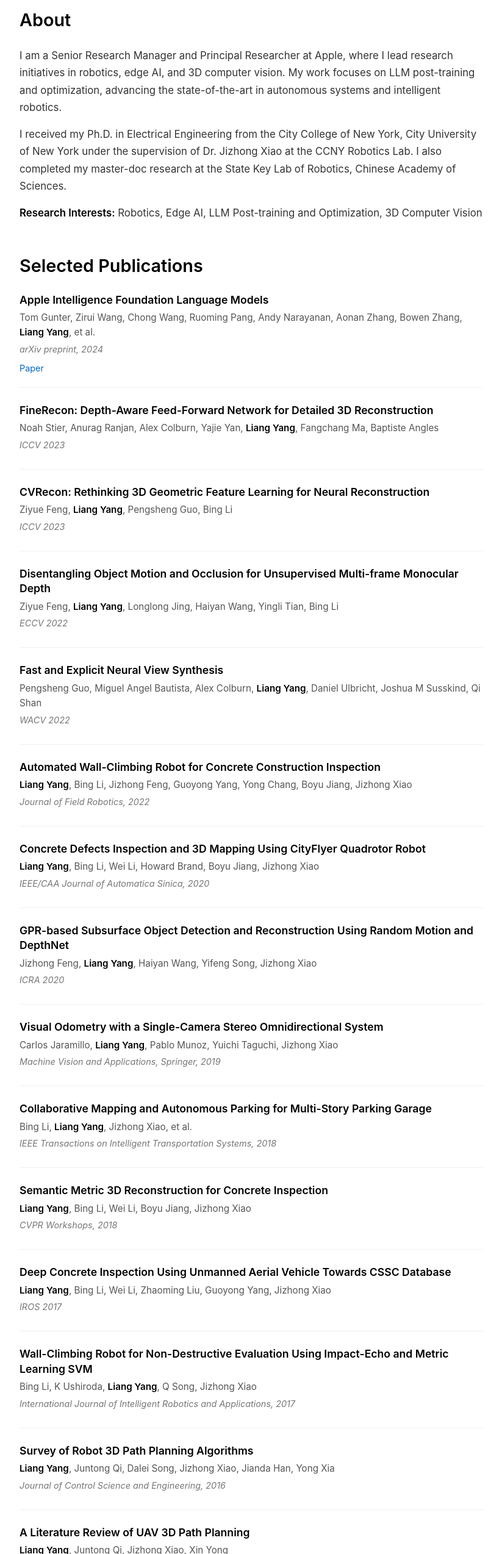
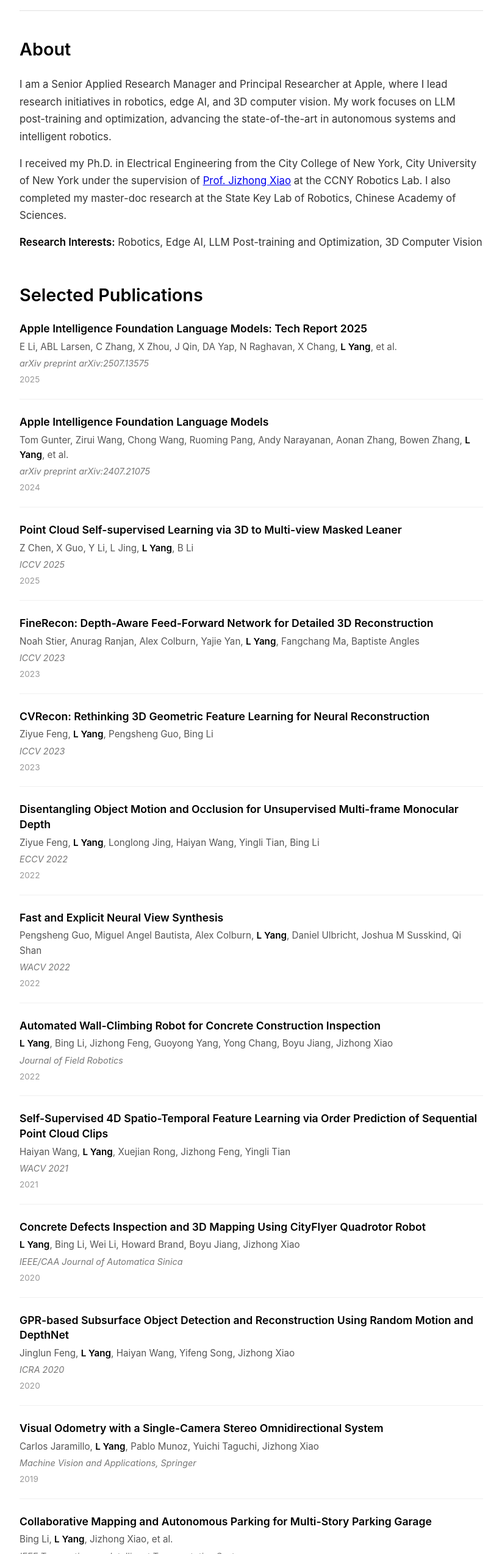
Before and after one commit to EricLYang/ericlyang.github.io, a plain HTML site: page index.html in a window 1280 px wide. Shown: the part 252-2800 px from the top of the page at 61% size, without its empty margins (228-1051 px from the left). Drawn offline with Linux system fonts and the light colour scheme.

Commit message:
Add portrait, reorder publications by year, add 2024 and 2021 papers, fix Prof. Xiao link

```diff
--- a/index.html
+++ b/index.html
@@ -9,8 +9,13 @@
 <body>
     <div class="container">
         <header>
-            <h1>Liang (Eric) Yang</h1>
-            <p class="subtitle">Senior Research Manager and Principal Researcher at Apple</p>
+            <div class="header-content">
+                <img src="portrait.jpg" alt="Liang (Eric) Yang" class="portrait">
+                <div class="header-text">
+                    <h1>Liang (Eric) Yang</h1>
+                    <p class="subtitle">Senior Research Manager and Principal Researcher at Apple</p>
+                </div>
+            </div>
             <div class="links">
                 <a href="mailto:chiyangliang@gmail.com">Email</a> /
                 <a href="https://scholar.google.com/citations?user=jV_fdF0AAAAJ&hl=en" target="_blank">Google Scholar</a> /
@@ -22,12 +27,12 @@
         <section class="about">
             <h2>About</h2>
             <p>
-                I am a Senior Research Manager and Principal Researcher at Apple, where I lead research initiatives in robotics, edge AI, and 3D computer vision.
+                I am a Senior Applied Research Manager and Principal Researcher at Apple, where I lead research initiatives in robotics, edge AI, and 3D computer vision.
                 My work focuses on LLM post-training and optimization, advancing the state-of-the-art in autonomous systems and intelligent robotics.
             </p>
             <p>
                 I received my Ph.D. in Electrical Engineering from the City College of New York, City University of New York under the supervision of
-                Dr. Jizhong Xiao at the CCNY Robotics Lab. I also completed my master-doc research at the State Key Lab of Robotics, Chinese Academy of Sciences.
+                <a href="https://ccny-ros-pkg.github.io/prof/jxiao.html" target="_blank">Prof. Jizhong Xiao</a> at the CCNY Robotics Lab. I also completed my master-doc research at the State Key Lab of Robotics, Chinese Academy of Sciences.
             </p>
             <p>
                 <strong>Research Interests:</strong> Robotics, Edge AI, LLM Post-training and Optimization, 3D Computer Vision
@@ -38,96 +43,165 @@
             <h2>Selected Publications</h2>
 
             <div class="pub-item">
+                <div class="pub-title">Apple Intelligence Foundation Language Models: Tech Report 2025</div>
+                <div class="pub-authors">E Li, ABL Larsen, C Zhang, X Zhou, J Qin, DA Yap, N Raghavan, X Chang, <strong>L Yang</strong>, et al.</div>
+                <div class="pub-venue">arXiv preprint arXiv:2507.13575</div>
+                <div class="pub-meta">
+                                        <span class="pub-year">2025</span>
+                </div>
+            </div>
+
+            <div class="pub-item">
                 <div class="pub-title">Apple Intelligence Foundation Language Models</div>
-                <div class="pub-authors">Tom Gunter, Zirui Wang, Chong Wang, Ruoming Pang, Andy Narayanan, Aonan Zhang, Bowen Zhang, <strong>Liang Yang</strong>, et al.</div>
-                <div class="pub-venue">arXiv preprint, 2024</div>
-                <div class="pub-links">
-                    <a href="https://arxiv.org/abs/2407.21075" target="_blank">Paper</a>
+                <div class="pub-authors">Tom Gunter, Zirui Wang, Chong Wang, Ruoming Pang, Andy Narayanan, Aonan Zhang, Bowen Zhang, <strong>L Yang</strong>, et al.</div>
+                <div class="pub-venue">arXiv preprint arXiv:2407.21075</div>
+                <div class="pub-meta">
+                    <span class="pub-year">2024</span>
+                </div>
+            </div>
+
+            <div class="pub-item">
+                <div class="pub-title">Point Cloud Self-supervised Learning via 3D to Multi-view Masked Leaner</div>
+                <div class="pub-authors">Z Chen, X Guo, Y Li, L Jing, <strong>L Yang</strong>, B Li</div>
+                <div class="pub-venue">ICCV 2025</div>
+                <div class="pub-meta">
+                    <span class="pub-year">2025</span>
                 </div>
             </div>
 
             <div class="pub-item">
                 <div class="pub-title">FineRecon: Depth-Aware Feed-Forward Network for Detailed 3D Reconstruction</div>
-                <div class="pub-authors">Noah Stier, Anurag Ranjan, Alex Colburn, Yajie Yan, <strong>Liang Yang</strong>, Fangchang Ma, Baptiste Angles</div>
+                <div class="pub-authors">Noah Stier, Anurag Ranjan, Alex Colburn, Yajie Yan, <strong>L Yang</strong>, Fangchang Ma, Baptiste Angles</div>
                 <div class="pub-venue">ICCV 2023</div>
+                <div class="pub-meta">
+                    <span class="pub-year">2023</span>
+                </div>
             </div>
 
             <div class="pub-item">
                 <div class="pub-title">CVRecon: Rethinking 3D Geometric Feature Learning for Neural Reconstruction</div>
-                <div class="pub-authors">Ziyue Feng, <strong>Liang Yang</strong>, Pengsheng Guo, Bing Li</div>
+                <div class="pub-authors">Ziyue Feng, <strong>L Yang</strong>, Pengsheng Guo, Bing Li</div>
                 <div class="pub-venue">ICCV 2023</div>
+                <div class="pub-meta">
+                    <span class="pub-year">2023</span>
+                </div>
             </div>
 
             <div class="pub-item">
                 <div class="pub-title">Disentangling Object Motion and Occlusion for Unsupervised Multi-frame Monocular Depth</div>
-                <div class="pub-authors">Ziyue Feng, <strong>Liang Yang</strong>, Longlong Jing, Haiyan Wang, Yingli Tian, Bing Li</div>
+                <div class="pub-authors">Ziyue Feng, <strong>L Yang</strong>, Longlong Jing, Haiyan Wang, Yingli Tian, Bing Li</div>
                 <div class="pub-venue">ECCV 2022</div>
+                <div class="pub-meta">
+                    <span class="pub-year">2022</span>
+                </div>
             </div>
 
             <div class="pub-item">
                 <div class="pub-title">Fast and Explicit Neural View Synthesis</div>
-                <div class="pub-authors">Pengsheng Guo, Miguel Angel Bautista, Alex Colburn, <strong>Liang Yang</strong>, Daniel Ulbricht, Joshua M Susskind, Qi Shan</div>
+                <div class="pub-authors">Pengsheng Guo, Miguel Angel Bautista, Alex Colburn, <strong>L Yang</strong>, Daniel Ulbricht, Joshua M Susskind, Qi Shan</div>
                 <div class="pub-venue">WACV 2022</div>
+                <div class="pub-meta">
+                    <span class="pub-year">2022</span>
+                </div>
             </div>
 
             <div class="pub-item">
                 <div class="pub-title">Automated Wall-Climbing Robot for Concrete Construction Inspection</div>
-                <div class="pub-authors"><strong>Liang Yang</strong>, Bing Li, Jizhong Feng, Guoyong Yang, Yong Chang, Boyu Jiang, Jizhong Xiao</div>
-                <div class="pub-venue">Journal of Field Robotics, 2022</div>
+                <div class="pub-authors"><strong>L Yang</strong>, Bing Li, Jizhong Feng, Guoyong Yang, Yong Chang, Boyu Jiang, Jizhong Xiao</div>
+                <div class="pub-venue">Journal of Field Robotics</div>
+                <div class="pub-meta">
+                    <span class="pub-year">2022</span>
+                </div>
+            </div>
+
+            <div class="pub-item">
+                <div class="pub-title">Self-Supervised 4D Spatio-Temporal Feature Learning via Order Prediction of Sequential Point Cloud Clips</div>
+                <div class="pub-authors">Haiyan Wang, <strong>L Yang</strong>, Xuejian Rong, Jizhong Feng, Yingli Tian</div>
+                <div class="pub-venue">WACV 2021</div>
+                <div class="pub-meta">
+                    <span class="pub-year">2021</span>
+                </div>
             </div>
 
             <div class="pub-item">
                 <div class="pub-title">Concrete Defects Inspection and 3D Mapping Using CityFlyer Quadrotor Robot</div>
-                <div class="pub-authors"><strong>Liang Yang</strong>, Bing Li, Wei Li, Howard Brand, Boyu Jiang, Jizhong Xiao</div>
-                <div class="pub-venue">IEEE/CAA Journal of Automatica Sinica, 2020</div>
+                <div class="pub-authors"><strong>L Yang</strong>, Bing Li, Wei Li, Howard Brand, Boyu Jiang, Jizhong Xiao</div>
+                <div class="pub-venue">IEEE/CAA Journal of Automatica Sinica</div>
+                <div class="pub-meta">
+                                        <span class="pub-year">2020</span>
+                </div>
             </div>
 
             <div class="pub-item">
                 <div class="pub-title">GPR-based Subsurface Object Detection and Reconstruction Using Random Motion and DepthNet</div>
-                <div class="pub-authors">Jizhong Feng, <strong>Liang Yang</strong>, Haiyan Wang, Yifeng Song, Jizhong Xiao</div>
+                <div class="pub-authors">Jinglun Feng, <strong>L Yang</strong>, Haiyan Wang, Yifeng Song, Jizhong Xiao</div>
                 <div class="pub-venue">ICRA 2020</div>
+                <div class="pub-meta">
+                                        <span class="pub-year">2020</span>
+                </div>
             </div>
 
             <div class="pub-item">
                 <div class="pub-title">Visual Odometry with a Single-Camera Stereo Omnidirectional System</div>
-                <div class="pub-authors">Carlos Jaramillo, <strong>Liang Yang</strong>, Pablo Munoz, Yuichi Taguchi, Jizhong Xiao</div>
-                <div class="pub-venue">Machine Vision and Applications, Springer, 2019</div>
+                <div class="pub-authors">Carlos Jaramillo, <strong>L Yang</strong>, Pablo Munoz, Yuichi Taguchi, Jizhong Xiao</div>
+                <div class="pub-venue">Machine Vision and Applications, Springer</div>
+                <div class="pub-meta">
+                                        <span class="pub-year">2019</span>
+                </div>
             </div>
 
             <div class="pub-item">
                 <div class="pub-title">Collaborative Mapping and Autonomous Parking for Multi-Story Parking Garage</div>
-                <div class="pub-authors">Bing Li, <strong>Liang Yang</strong>, Jizhong Xiao, et al.</div>
-                <div class="pub-venue">IEEE Transactions on Intelligent Transportation Systems, 2018</div>
+                <div class="pub-authors">Bing Li, <strong>L Yang</strong>, Jizhong Xiao, et al.</div>
+                <div class="pub-venue">IEEE Transactions on Intelligent Transportation Systems</div>
+                <div class="pub-meta">
+                                        <span class="pub-year">2018</span>
+                </div>
             </div>
 
             <div class="pub-item">
                 <div class="pub-title">Semantic Metric 3D Reconstruction for Concrete Inspection</div>
-                <div class="pub-authors"><strong>Liang Yang</strong>, Bing Li, Wei Li, Boyu Jiang, Jizhong Xiao</div>
-                <div class="pub-venue">CVPR Workshops, 2018</div>
+                <div class="pub-authors"><strong>L Yang</strong>, Bing Li, Wei Li, Boyu Jiang, Jizhong Xiao</div>
+                <div class="pub-venue">CVPR Workshops</div>
+                <div class="pub-meta">
+                                        <span class="pub-year">2018</span>
+                </div>
             </div>
 
             <div class="pub-item">
                 <div class="pub-title">Deep Concrete Inspection Using Unmanned Aerial Vehicle Towards CSSC Database</div>
-                <div class="pub-authors"><strong>Liang Yang</strong>, Bing Li, Wei Li, Zhaoming Liu, Guoyong Yang, Jizhong Xiao</div>
+                <div class="pub-authors"><strong>L Yang</strong>, Bing Li, Wei Li, Zhaoming Liu, Guoyong Yang, Jizhong Xiao</div>
                 <div class="pub-venue">IROS 2017</div>
+                <div class="pub-meta">
+                                        <span class="pub-year">2017</span>
+                </div>
             </div>
 
             <div class="pub-item">
                 <div class="pub-title">Wall-Climbing Robot for Non-Destructive Evaluation Using Impact-Echo and Metric Learning SVM</div>
-                <div class="pub-authors">Bing Li, K Ushiroda, <strong>Liang Yang</strong>, Q Song, Jizhong Xiao</div>
-                <div class="pub-venue">International Journal of Intelligent Robotics and Applications, 2017</div>
+                <div class="pub-authors">Bing Li, K Ushiroda, <strong>L Yang</strong>, Q Song, Jizhong Xiao</div>
+                <div class="pub-venue">International Journal of Intelligent Robotics and Applications</div>
+                <div class="pub-meta">
+                                        <span class="pub-year">2017</span>
+                </div>
             </div>
 
             <div class="pub-item">
                 <div class="pub-title">Survey of Robot 3D Path Planning Algorithms</div>
-                <div class="pub-authors"><strong>Liang Yang</strong>, Juntong Qi, Dalei Song, Jizhong Xiao, Jianda Han, Yong Xia</div>
-                <div class="pub-venue">Journal of Control Science and Engineering, 2016</div>
+                <div class="pub-authors"><strong>L Yang</strong>, Juntong Qi, Dalei Song, Jizhong Xiao, Jianda Han, Yong Xia</div>
+                <div class="pub-venue">Journal of Control Science and Engineering</div>
+                <div class="pub-meta">
+                                        <span class="pub-year">2016</span>
+                </div>
             </div>
 
             <div class="pub-item">
                 <div class="pub-title">A Literature Review of UAV 3D Path Planning</div>
-                <div class="pub-authors"><strong>Liang Yang</strong>, Juntong Qi, Jizhong Xiao, Xin Yong</div>
-                <div class="pub-venue">World Congress on Intelligent Control and Automation, 2014</div>
+                <div class="pub-authors"><strong>L Yang</strong>, Juntong Qi, Jizhong Xiao, Xin Yong</div>
+                <div class="pub-venue">World Congress on Intelligent Control and Automation</div>
+                <div class="pub-meta">
+                                        <span class="pub-year">2014</span>
+                </div>
             </div>
 
             <p class="more-link">
--- a/style.css
+++ b/style.css
@@ -22,6 +22,25 @@ header {
     margin-bottom: 40px;
     padding-bottom: 20px;
     border-bottom: 1px solid #e0e0e0;
+}
+
+.header-content {
+    display: flex;
+    align-items: center;
+    gap: 30px;
+    margin-bottom: 15px;
+}
+
+.portrait {
+    width: 150px;
+    height: 150px;
+    border-radius: 50%;
+    object-fit: cover;
+    flex-shrink: 0;
+}
+
+.header-text {
+    flex: 1;
 }
 
 h1 {
@@ -107,7 +126,22 @@ h2 {
     font-size: 0.9em;
     color: #777;
     font-style: italic;
-    margin-bottom: 8px;
+    margin-bottom: 5px;
+}
+
+.pub-meta {
+    font-size: 0.85em;
+    color: #666;
+    display: flex;
+    gap: 15px;
+}
+
+.pub-citations {
+    color: #0066cc;
+}
+
+.pub-year {
+    color: #999;
 }
 
 .pub-links {
@@ -157,6 +191,17 @@ footer {
         padding: 20px 10px;
     }
 
+    .header-content {
+        flex-direction: column;
+        text-align: center;
+        gap: 20px;
+    }
+
+    .portrait {
+        width: 120px;
+        height: 120px;
+    }
+
     h1 {
         font-size: 2em;
     }
```
Also changed, not shown: portrait.jpg (added), 1 other file.
